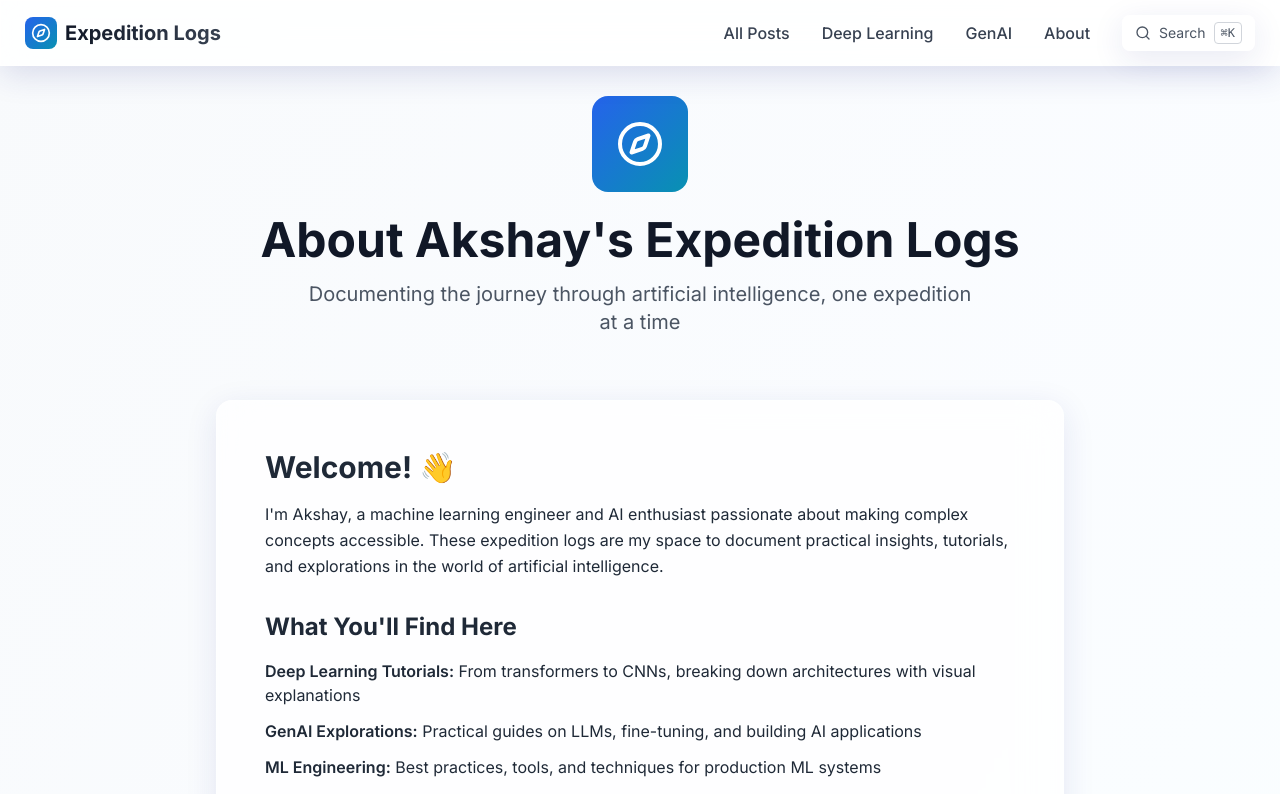
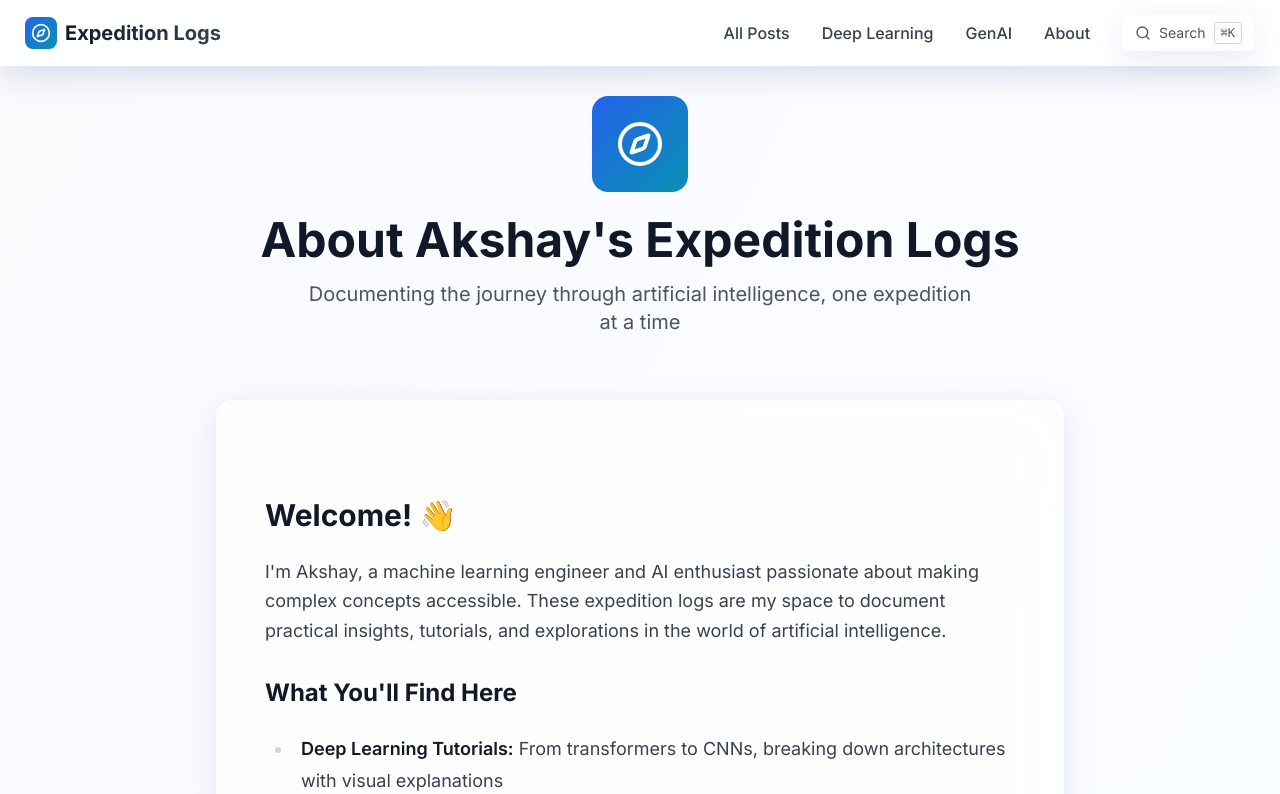
Before and after one commit to akshayb7/ai-blog, a Next.js app: page /about in a window 1280 px wide. Shown: the top 794 px of the page. Built offline with nearby package versions, Linux system fonts and the light colour scheme.

Commit message:
fix: css styling issues

```diff
--- a/app/globals.css
+++ b/app/globals.css
@@ -114,3 +114,17 @@ code {
   padding-left: 0.5rem;
   margin-left: -0.5rem;
 }
+
+.prose p {
+  margin-bottom: 1.5rem; /* 24px */
+}
+
+.prose h2 {
+  margin-top: 3rem;      /* 48px */
+  margin-bottom: 1.5rem;  /* 24px */
+}
+
+.prose ul {
+  margin-top: 1.5rem;
+  margin-bottom: 1.5rem;
+}
--- a/app/posts/[slug]/page.js
+++ b/app/posts/[slug]/page.js
@@ -25,7 +25,7 @@ export async function generateMetadata({ params }) {
   const { frontmatter } = getPostBySlug(slug);
 
   return {
-    title: `${frontmatter.title} | Akshay\'s Expedition Logs`,
+    title: `${frontmatter.title} | Akshay's Expedition Logs`,
     description: frontmatter.description,
     openGraph: {
       title: frontmatter.title,
@@ -128,25 +128,21 @@ export default async function PostPage({ params }) {
             )}
           </header>
 
-          {/* Post Content */}
+          {/* Post Content - THIS IS THE IMPORTANT PART */}
           <div className="glass-card rounded-2xl p-8 md:p-12 border border-white/20">
-            <div className="prose prose-lg prose-gray dark:prose-invert max-w-none
-              prose-headings:font-bold
-              prose-h1:text-4xl prose-h1:mb-6 prose-h1:text-gray-900 dark:prose-h1:text-gray-100
-              prose-h2:text-3xl prose-h2:mt-12 prose-h2:mb-4 prose-h2:text-gray-900 dark:prose-h2:text-gray-100
-              prose-h3:text-2xl prose-h3:mt-8 prose-h3:mb-3 prose-h3:text-gray-900 dark:prose-h3:text-gray-100
-              prose-p:text-gray-700 dark:prose-p:text-gray-300 prose-p:leading-relaxed prose-p:mb-6
-              prose-a:text-blue-600 dark:prose-a:text-blue-400 prose-a:no-underline hover:prose-a:underline
-              prose-strong:text-gray-900 dark:prose-strong:text-gray-100 prose-strong:font-semibold
-              prose-code:text-pink-600 dark:prose-code:text-pink-400 prose-code:bg-pink-50 dark:prose-code:bg-pink-950/30 prose-code:px-1.5 prose-code:py-0.5 prose-code:rounded prose-code:text-sm
-              prose-pre:bg-slate-900 dark:prose-pre:bg-slate-950 prose-pre:text-gray-100 prose-pre:rounded-xl prose-pre:p-6 prose-pre:border prose-pre:border-slate-700
-              prose-ul:my-6 prose-ul:list-disc prose-ul:pl-6 prose-ul:text-gray-700 dark:prose-ul:text-gray-300
-              prose-ol:my-6 prose-ol:list-decimal prose-ol:pl-6 prose-ol:text-gray-700 dark:prose-ol:text-gray-300
-              prose-li:text-gray-700 dark:prose-li:text-gray-300 prose-li:my-2
-              prose-blockquote:border-l-4 prose-blockquote:border-blue-500 prose-blockquote:pl-6 prose-blockquote:italic prose-blockquote:text-gray-600 dark:prose-blockquote:text-gray-400 prose-blockquote:bg-blue-50/50 dark:prose-blockquote:bg-blue-950/30 prose-blockquote:py-2
-              prose-img:rounded-xl prose-img:shadow-lg
-              prose-hr:border-gray-200 dark:prose-hr:border-gray-700
-              prose-table:text-gray-700 dark:prose-table:text-gray-300
+            <div className="prose prose-lg dark:prose-invert max-w-none
+              prose-headings:scroll-mt-24
+              prose-h2:text-3xl prose-h2:mt-12 prose-h2:mb-4
+              prose-h3:text-2xl prose-h3:mt-8 prose-h3:mb-3
+              prose-p:leading-relaxed prose-p:mb-6
+              prose-a:no-underline hover:prose-a:underline
+              prose-code:text-sm prose-code:font-normal
+              prose-pre:bg-slate-900 dark:prose-pre:bg-slate-950 prose-pre:rounded-xl prose-pre:p-6 prose-pre:border prose-pre:border-slate-700
+              prose-ul:my-6 prose-ol:my-6
+              prose-li:my-2
+              prose-blockquote:border-l-4 prose-blockquote:border-blue-500 prose-blockquote:pl-6 prose-blockquote:italic prose-blockquote:bg-blue-50/50 dark:prose-blockquote:bg-blue-950/30 prose-blockquote:py-2 prose-blockquote:my-6
+              prose-img:rounded-xl prose-img:shadow-lg prose-img:my-8
+              prose-hr:border-gray-200 dark:prose-hr:border-gray-700 prose-hr:my-8
             ">
               <MDXRemote
                 source={content}
--- a/package.json
+++ b/package.json
@@ -26,6 +26,7 @@
     "shiki": "^3.14.0"
   },
   "devDependencies": {
+    "@tailwindcss/typography": "^0.5.19",
     "autoprefixer": "^10.4.21",
     "babel-plugin-react-compiler": "1.0.0",
     "eslint": "^9",
--- a/tailwind.config.js
+++ b/tailwind.config.js
@@ -7,7 +7,68 @@ module.exports = {
   ],
   darkMode: 'class', // Enable dark mode with class strategy
   theme: {
-    extend: {},
+    extend: {
+      typography: (theme) => ({
+        DEFAULT: {
+          css: {
+            maxWidth: 'none',
+            color: theme('colors.gray.700'),
+            a: {
+              color: theme('colors.blue.600'),
+              '&:hover': {
+                color: theme('colors.blue.700'),
+              },
+              textDecoration: 'none',
+              fontWeight: '500',
+            },
+            'h1, h2, h3, h4': {
+              fontWeight: '700',
+              color: theme('colors.gray.900'),
+            },
+            code: {
+              color: theme('colors.pink.600'),
+              backgroundColor: theme('colors.pink.50'),
+              padding: '0.25rem 0.375rem',
+              borderRadius: '0.25rem',
+              fontWeight: '400',
+            },
+            'code::before': {
+              content: '""',
+            },
+            'code::after': {
+              content: '""',
+            },
+          },
+        },
+        invert: {
+          css: {
+            color: theme('colors.gray.300'),
+            a: {
+              color: theme('colors.blue.400'),
+              '&:hover': {
+                color: theme('colors.blue.300'),
+              },
+            },
+            'h1, h2, h3, h4': {
+              color: theme('colors.gray.100'),
+            },
+            strong: {
+              color: theme('colors.gray.100'),
+            },
+            code: {
+              color: theme('colors.pink.400'),
+              backgroundColor: 'rgba(219, 39, 119, 0.1)',
+            },
+            blockquote: {
+              borderLeftColor: theme('colors.blue.500'),
+              color: theme('colors.gray.400'),
+            },
+          },
+        },
+      }),
+    },
   },
-  plugins: [],
+  plugins: [
+    require('@tailwindcss/typography'),
+  ],
 }
```
Also changed, not shown: 1 other file (tests, documents, lock files or other folders).
